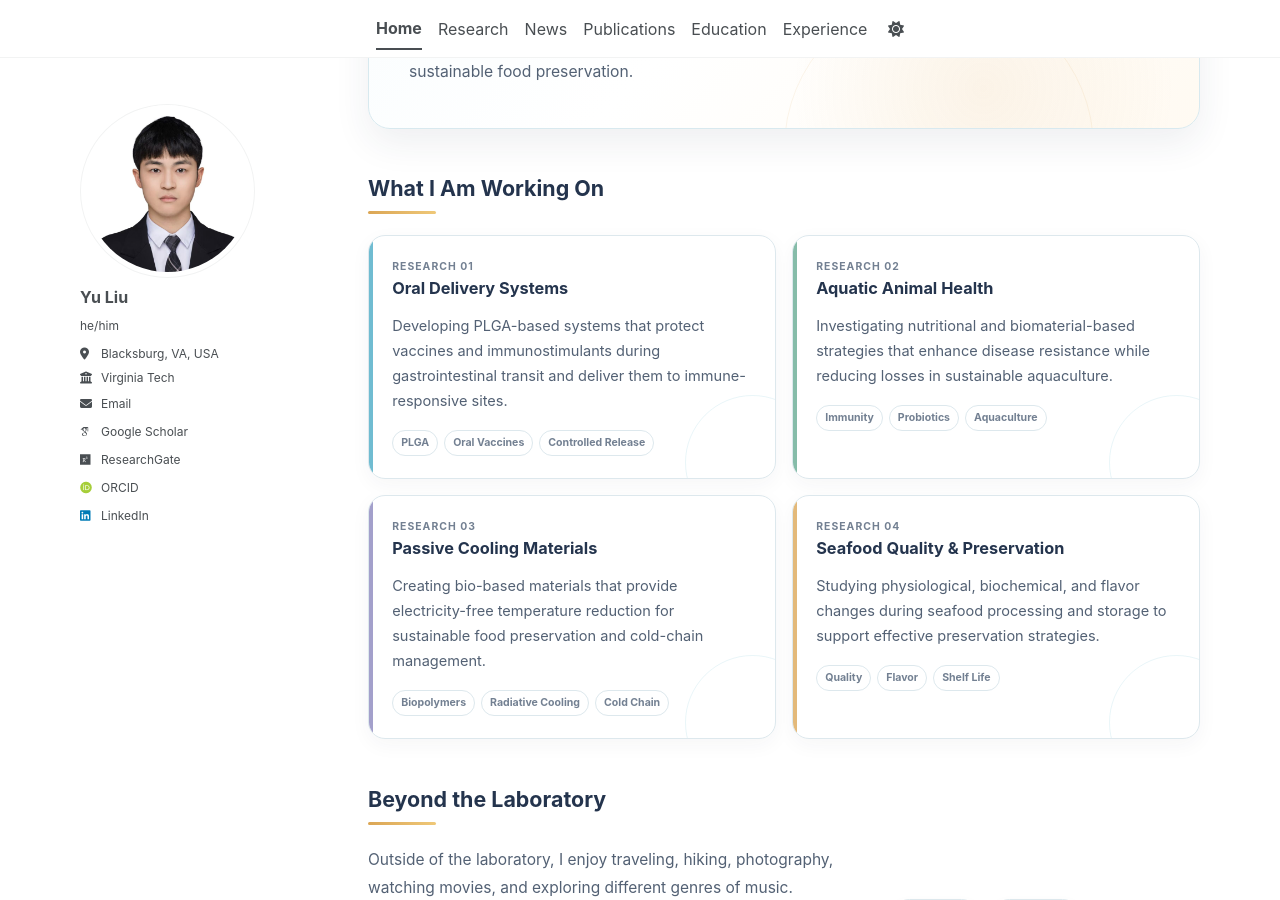
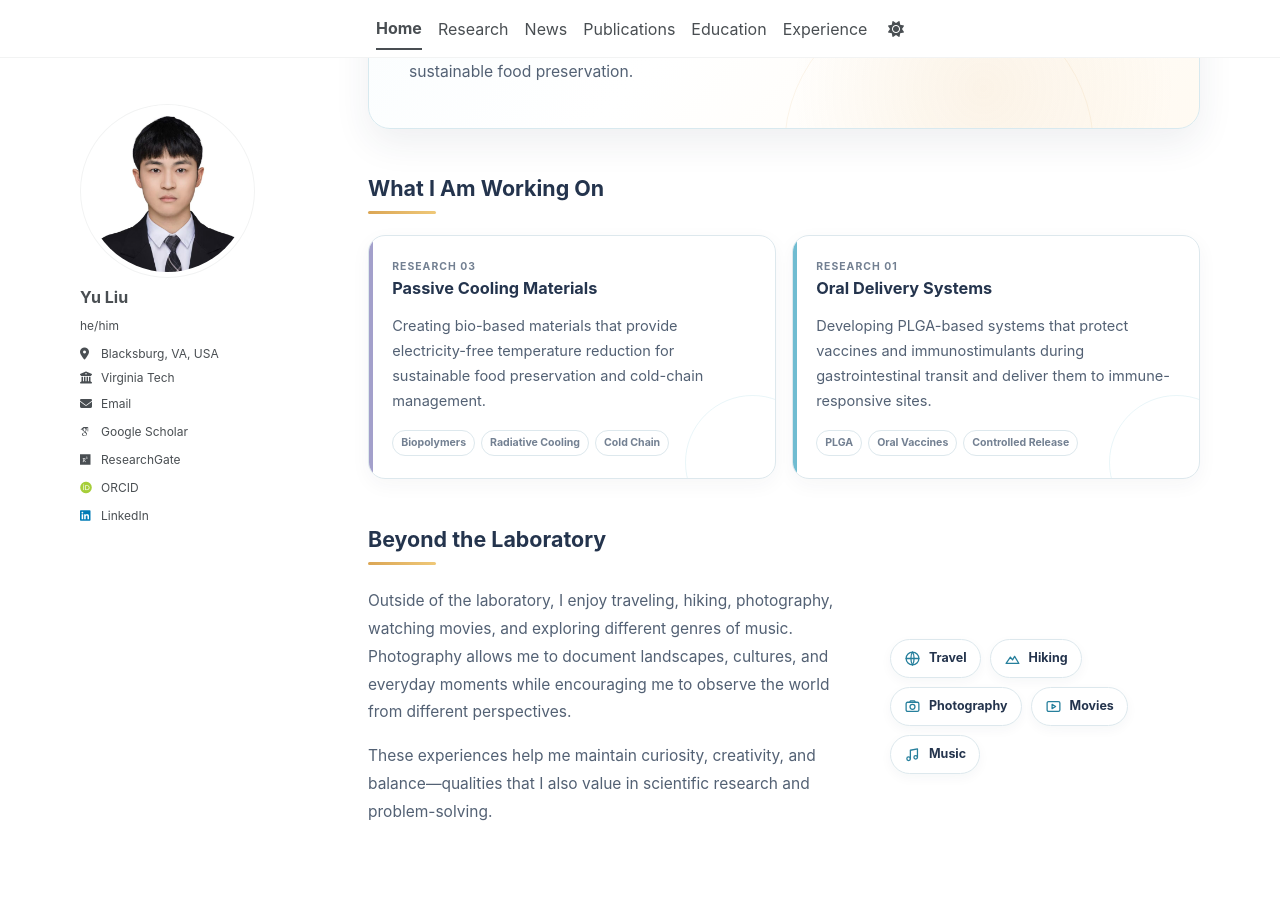
Before and after one commit to yuliu0322/yuliu0322.github.io, a Jekyll site: the page built from _pages/about.md, in a window 1280 px wide and 900 px high, scrolled down 472 px. Built offline with Jekyll 4.4.1, drawn with Linux system fonts in a browser that asks for light colours; some web fonts are replaced; a script bundle is joined from its source files by our own code; library files that are not in the unit come from our copies.

Commit message:
Update about.md

```diff
--- a/_pages/about.md
+++ b/_pages/about.md
@@ -896,60 +896,6 @@ html[data-theme="dark"] .home-research-card:hover {
 
     <div class="home-research-grid">
 
-      <!-- Oral delivery -->
-      <article class="home-research-card home-research-card--delivery">
-
-<div class="home-card-header">
-
-  <div>
-    <span class="home-card-number">RESEARCH 01</span>
-    <h3 class="home-card-title">Oral Delivery Systems</h3>
-  </div>
-
-</div>
-
-        <p class="home-card-text">
-          Developing PLGA-based systems that protect vaccines and
-          immunostimulants during gastrointestinal transit and deliver them to
-          immune-responsive sites.
-        </p>
-
-        <div class="home-card-tags">
-          <span class="home-card-tag">PLGA</span>
-          <span class="home-card-tag">Oral Vaccines</span>
-          <span class="home-card-tag">Controlled Release</span>
-        </div>
-
-      </article>
-
-
-      <!-- Aquatic animal health -->
-      <article class="home-research-card home-research-card--health">
-
-        <div class="home-card-header">
-
-          <div>
-            <span class="home-card-number">RESEARCH 02</span>
-            <h3 class="home-card-title">Aquatic Animal Health</h3>
-          </div>
-
-        </div>
-
-        <p class="home-card-text">
-          Investigating nutritional and biomaterial-based strategies that
-          enhance disease resistance while reducing losses in sustainable
-          aquaculture.
-        </p>
-
-        <div class="home-card-tags">
-          <span class="home-card-tag">Immunity</span>
-          <span class="home-card-tag">Probiotics</span>
-          <span class="home-card-tag">Aquaculture</span>
-        </div>
-
-      </article>
-
-
       <!-- Passive cooling -->
       <article class="home-research-card home-research-card--cooling">
 
@@ -977,30 +923,28 @@ html[data-theme="dark"] .home-research-card:hover {
       </article>
 
 
-      <!-- Seafood quality -->
-      <article class="home-research-card home-research-card--quality">
+            <!-- Oral delivery -->
+      <article class="home-research-card home-research-card--delivery">
 
-        <div class="home-card-header">
+<div class="home-card-header">
 
-          <div>
-            <span class="home-card-number">RESEARCH 04</span>
-            <h3 class="home-card-title">
-              Seafood Quality &amp; Preservation
-            </h3>
-          </div>
+  <div>
+    <span class="home-card-number">RESEARCH 01</span>
+    <h3 class="home-card-title">Oral Delivery Systems</h3>
+  </div>
 
-        </div>
+</div>
 
         <p class="home-card-text">
-          Studying physiological, biochemical, and flavor changes during
-          seafood processing and storage to support effective preservation
-          strategies.
+          Developing PLGA-based systems that protect vaccines and
+          immunostimulants during gastrointestinal transit and deliver them to
+          immune-responsive sites.
         </p>
 
         <div class="home-card-tags">
-          <span class="home-card-tag">Quality</span>
-          <span class="home-card-tag">Flavor</span>
-          <span class="home-card-tag">Shelf Life</span>
+          <span class="home-card-tag">PLGA</span>
+          <span class="home-card-tag">Oral Vaccines</span>
+          <span class="home-card-tag">Controlled Release</span>
         </div>
 
       </article>
```
